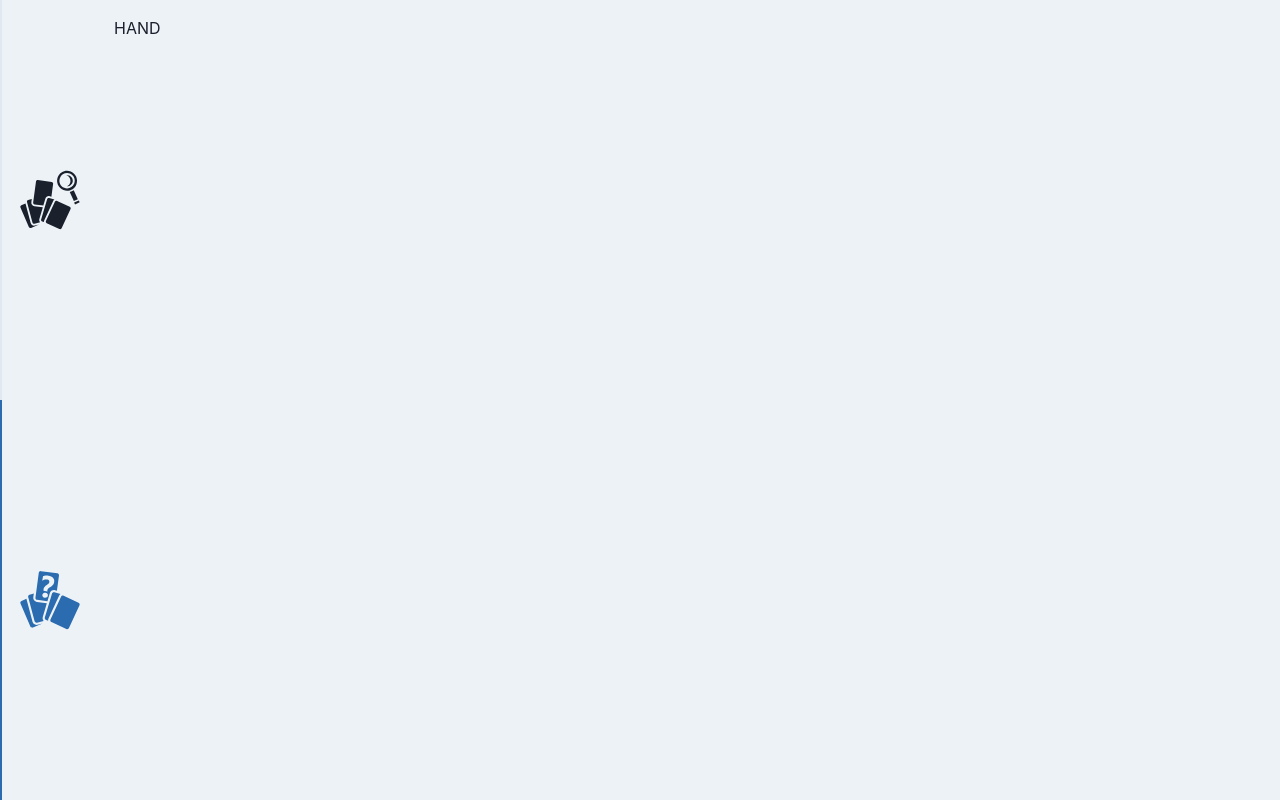
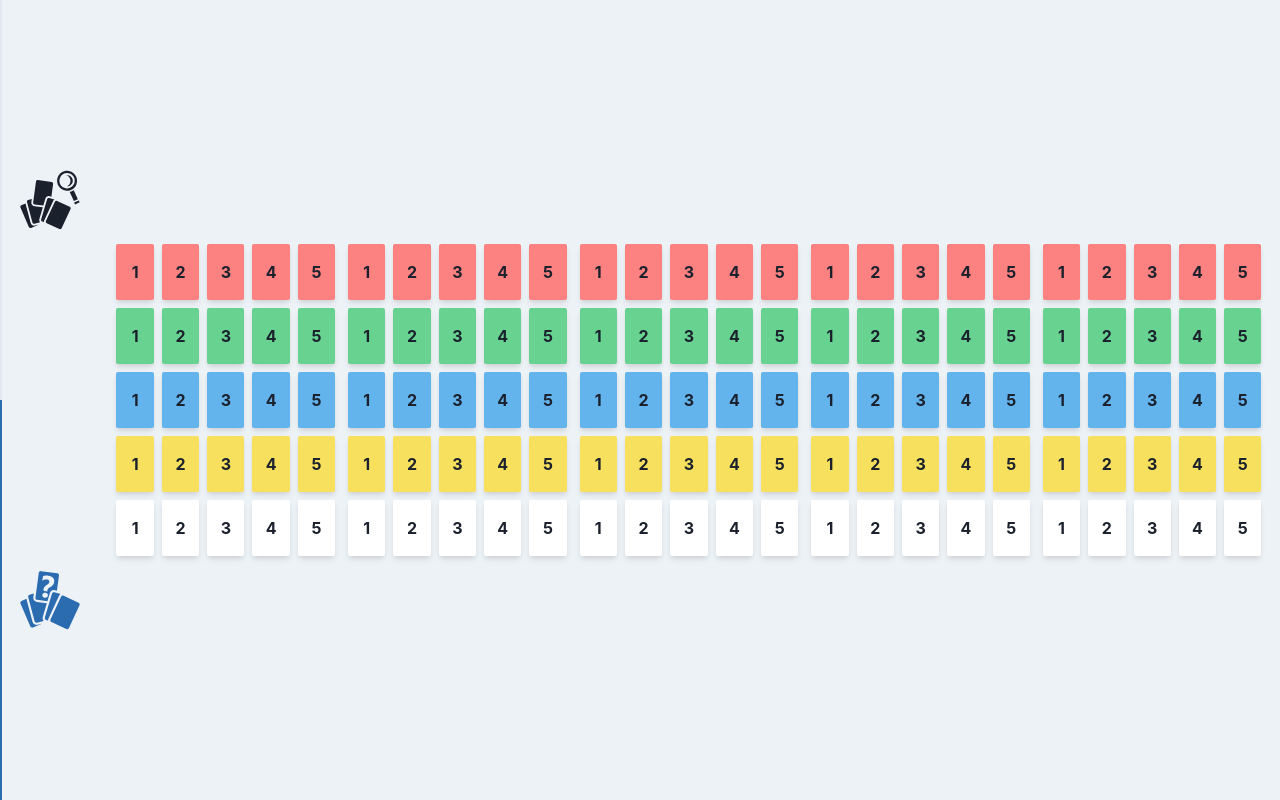
Before and after one commit to temoncher/hanabi, a React (Vite) app: page / in a window 1280 px wide. Both pictures are taken after a click on the tab 49 px from the left and 600 px from the top of the page. Built offline with nearby package versions, Linux system fonts and the light colour scheme.

Commit message:
finish hand view template

```diff
--- a/src/AllCardsTab.tsx
+++ b/src/AllCardsTab.tsx
@@ -18,21 +18,8 @@ import {
 import { groupBy, keyBy } from 'lodash';
 import { useMemo, useState } from 'react';
 
-enum FireworkColor {
-  RED = 'RED',
-  GREEN = 'GREEN',
-  BLUE = 'BLUE',
-  YELLOW = 'YELLOW',
-  WHITE = 'WHITE',
-}
-
-const fireworkColorToColorMap = {
-  [FireworkColor.RED]: 'red.300',
-  [FireworkColor.GREEN]: 'green.300',
-  [FireworkColor.BLUE]: 'blue.300',
-  [FireworkColor.YELLOW]: 'yellow.300',
-  [FireworkColor.WHITE]: 'white',
-} as const;
+import { fireworkColorToColorMap } from './constants';
+import { FireworkColor, FireworkNominal, Card, CardStatus } from './types';
 
 const fireworkColorToTextColorMap = {
   [FireworkColor.RED]: fireworkColorToColorMap[FireworkColor.RED],
@@ -41,28 +28,6 @@ const fireworkColorToTextColorMap = {
   [FireworkColor.YELLOW]: fireworkColorToColorMap[FireworkColor.YELLOW],
   [FireworkColor.WHITE]: 'gray.300',
 } as const;
-
-enum FireworkNominal {
-  ONE = '1',
-  TWO = '2',
-  THREE = '3',
-  FOUR = '4',
-  FIVE = '5',
-}
-
-enum CardStatus {
-  IN_GAME = 'IN_GAME',
-  DISCARDED = 'DISCARDED',
-  PLAYED = 'PLAYED',
-}
-type CardId = `${FireworkColor}-${FireworkNominal}-${number}`;
-
-type Card = {
-  id: CardId;
-  color: FireworkColor;
-  nominal: FireworkNominal;
-  status: CardStatus;
-};
 
 const numbersOfCards = {
   [FireworkNominal.ONE]: 3,
@@ -133,10 +98,10 @@ export function AllCardsTab() {
                       position="relative"
                       fontSize="2rem"
                       fontWeight="bold"
-                      h="7.5vw"
+                      h="16vh"
                       shadow="md"
                       borderRadius={4}
-                      bgColor={shouldInvert ? 'white' : fireworkColorToColorMap[card.color]}
+                      bg={shouldInvert ? 'white' : fireworkColorToColorMap[card.color]}
                       color={shouldInvert ? fireworkColorToTextColorMap[card.color] : 'black'}
                       onClick={() => {
                         setSelectedCardId(card.id);
@@ -150,7 +115,7 @@ export function AllCardsTab() {
                           h="full"
                           top={0}
                           right={0}
-                          bgColor="blackAlpha.300"
+                          bg="blackAlpha.300"
                           borderRadius={4}
                         />
                       )}
--- a/src/App.tsx
+++ b/src/App.tsx
@@ -2,6 +2,7 @@ import { Tab, TabList, TabPanel, TabPanels, Tabs } from '@chakra-ui/react';
 import { GiCardPick, GiCardRandom } from 'react-icons/gi';
 
 import { AllCardsTab } from './AllCardsTab';
+import { HandTab } from './HandTab';
 
 export function App() {
   return (
@@ -15,11 +16,11 @@ export function App() {
         </Tab>
       </TabList>
       <TabPanels h="100vh">
-        <TabPanel>
+        <TabPanel h="full">
           <AllCardsTab />
         </TabPanel>
-        <TabPanel>
-          <p>HAND</p>
+        <TabPanel h="full">
+          <HandTab />
         </TabPanel>
       </TabPanels>
     </Tabs>
--- /dev/null
+++ b/src/HandTab.tsx
@@ -0,0 +1,33 @@
+import { Center, HStack, VStack } from '@chakra-ui/react';
+
+import { fireworkColorToColorMap } from './constants';
+import { FireworkColor, FireworkNominal } from './types';
+
+export function HandTab() {
+  return (
+    <HStack h="full">
+      {Array.from({ length: 5 }, (und, columnIndex) => (
+        // eslint-disable-next-line react/no-array-index-key
+        <VStack key={columnIndex} flex={1}>
+          {Object.values(FireworkColor).map((color) => (
+            <HStack>
+              {Object.values(FireworkNominal).map((nominal) => (
+                <Center
+                  key={`${color}-${nominal}`}
+                  sx={{ aspectRatio: '2 / 3' }}
+                  fontWeight="bold"
+                  shadow="md"
+                  borderRadius={2}
+                  bg={fireworkColorToColorMap[color]}
+                  h="7vh"
+                >
+                  {nominal}
+                </Center>
+              ))}
+            </HStack>
+          ))}
+        </VStack>
+      ))}
+    </HStack>
+  );
+}
--- /dev/null
+++ b/src/constants.ts
@@ -0,0 +1,9 @@
+import { FireworkColor } from './types';
+
+export const fireworkColorToColorMap = {
+  [FireworkColor.RED]: 'red.300',
+  [FireworkColor.GREEN]: 'green.300',
+  [FireworkColor.BLUE]: 'blue.300',
+  [FireworkColor.YELLOW]: 'yellow.300',
+  [FireworkColor.WHITE]: 'white',
+} as const;
--- /dev/null
+++ b/src/types.ts
@@ -0,0 +1,28 @@
+export enum FireworkColor {
+  RED = 'RED',
+  GREEN = 'GREEN',
+  BLUE = 'BLUE',
+  YELLOW = 'YELLOW',
+  WHITE = 'WHITE',
+}
+export enum FireworkNominal {
+  ONE = '1',
+  TWO = '2',
+  THREE = '3',
+  FOUR = '4',
+  FIVE = '5',
+}
+
+export enum CardStatus {
+  IN_GAME = 'IN_GAME',
+  DISCARDED = 'DISCARDED',
+  PLAYED = 'PLAYED',
+}
+export type CardId = `${FireworkColor}-${FireworkNominal}-${number}`;
+
+export type Card = {
+  id: CardId;
+  color: FireworkColor;
+  nominal: FireworkNominal;
+  status: CardStatus;
+};
```
